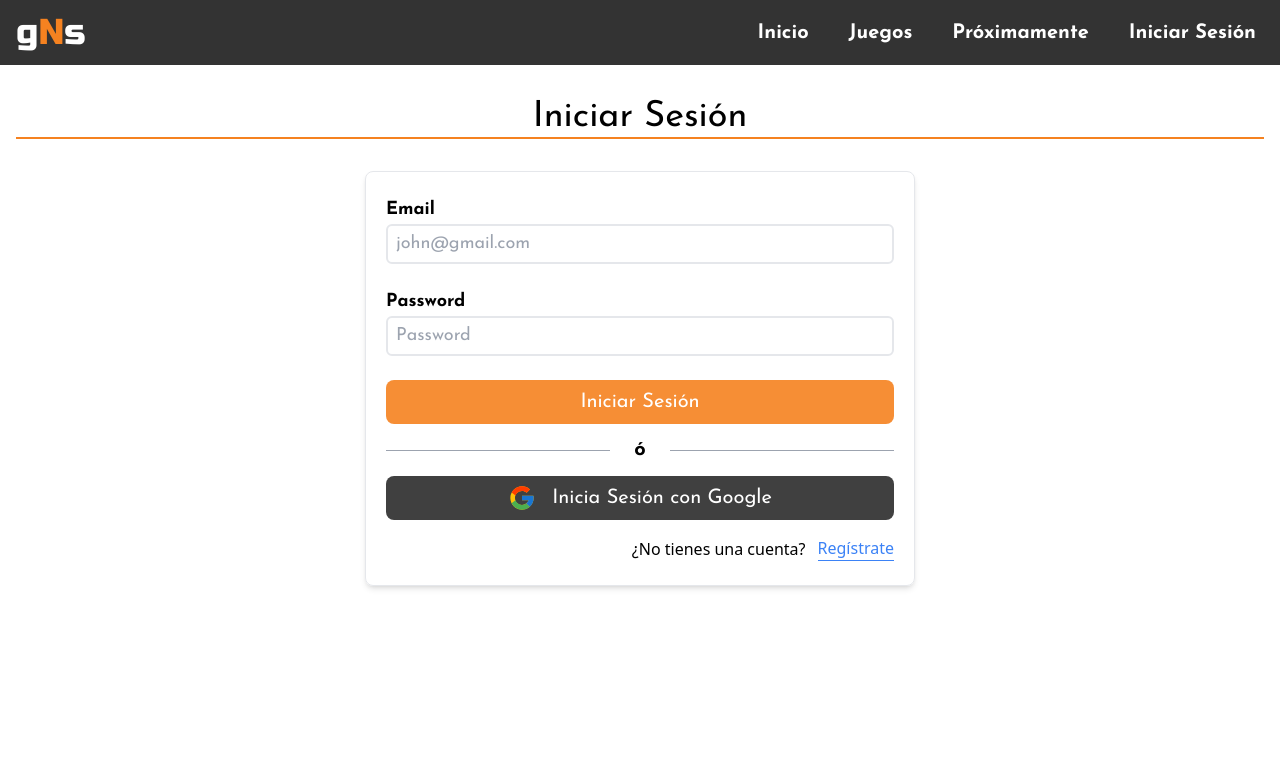
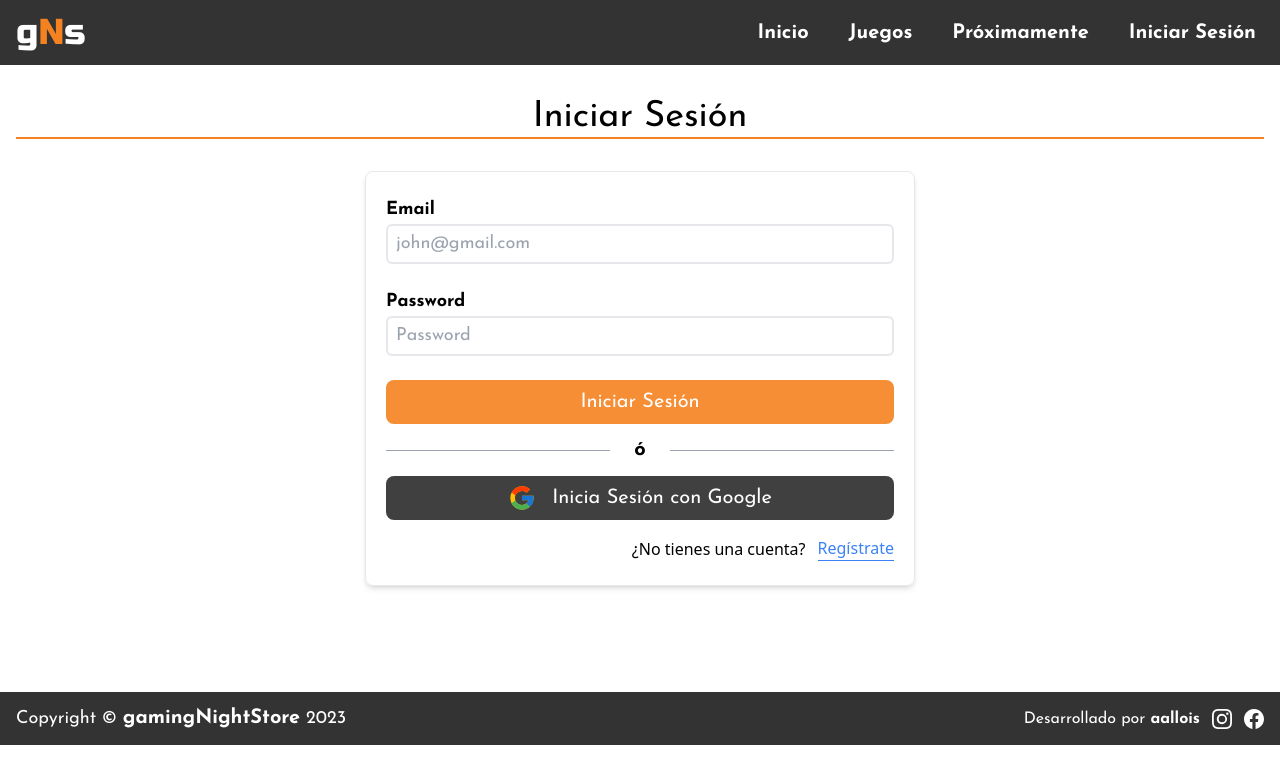
Before and after one commit to alloisa2005/gamingNightStore, a Next.js app: page /signin in a window 1280 px wide. Shown: the top 784 px of the page. Built offline with nearby package versions, Linux system fonts and the light colour scheme; no server answers.

Commit message:
feat: Ajustes varios

```diff
--- a/src/app/globals.css
+++ b/src/app/globals.css
@@ -5,7 +5,7 @@
 @tailwind utilities;
 
 .contenedor {
-  @apply max-w-[1350px] h-full mx-auto px-4 my-4
+  @apply max-w-[1350px] h-full mx-auto px-4
 }
 
 .titulo {
--- a/src/app/juegos/page.jsx
+++ b/src/app/juegos/page.jsx
@@ -3,7 +3,7 @@ import SearchBar from "@/components/SearchBar"
 const Juegos = () => {
 
   return (
-    <div className='contenedor'>
+    <div className='contenedor my-3'>
       <h1 className="titulo">Juegos</h1>
 
       <SearchBar />
--- a/src/app/layout.js
+++ b/src/app/layout.js
@@ -11,6 +11,7 @@ const russo = Russo_One({ subsets: ['latin'], variable: '--font-russo', weight:
 export const metadata = {
   title: 'Gaming Night Store',
   description: 'Developed by aallois',
+  keywords: ['gaming, store, aallois, nextjs, reactjs, tailwindcss'],
 }
 
 export default function RootLayout({ children }) {
@@ -20,6 +21,7 @@ export default function RootLayout({ children }) {
         <Providers>
           <Navbar />
           {children}
+          <Footer />
         </Providers>
       </body>
     </html>
--- a/src/app/proximamente/page.jsx
+++ b/src/app/proximamente/page.jsx
@@ -2,7 +2,7 @@ import React from 'react'
 
 const Proximamente = () => {
   return (
-    <div className='contenedor'>
+    <div className='contenedor my-3'>
       <h1 className='titulo'>Próximamente en nuestra tienda</h1>
     </div>
   )
--- a/src/app/signin/page.jsx
+++ b/src/app/signin/page.jsx
@@ -3,7 +3,7 @@ import React from "react";
 
 const SignIn = () => {
   return (
-    <div className="contenedor">
+    <div className="contenedor min-h-[595px]">
       <div className="flex flex-col items-center justify-center w-full h-full mt-8">
         <h1 className="select-none text-center font-josefin text-2xl lg:text-4xl border-b-2 border-naranja w-full">
           Iniciar Sesión
--- a/src/components/ComoComprar.jsx
+++ b/src/components/ComoComprar.jsx
@@ -4,13 +4,15 @@ import { ComoComprarCard } from './ComoComprarCard'
 
 const ComoComprar = () => {
   return (
-    <div className='contenedor'>
-      <h1 className='font-josefin border-b-2 border-naranja text-2xl lg:text-3xl'>¿Cómo comprar?</h1>
+    <div className='bg-black/80'>
+      <div className='contenedor py-4'>
+        <h1 className='font-josefin border-b-2 border-naranja text-3xl lg:text-4xl text-white'>¿Cómo comprar?</h1>
 
-      <ComoComprarCard foto={"/images/choose-game.png"} titulo='Busca Tu Juego Favorito' subTitulo='Selecciona de nuestra tienda, más de 300 títulos.' />
-      <ComoComprarCard foto={'/images/create-account.png'} titulo='Crea Tu Cuenta' subTitulo='Completa tus datos y listo, ya tienes una cuenta.' reverse/>
-      <ComoComprarCard foto={'/images/payment.png'} titulo='Elige como pagar' subTitulo='Espera el juego en tu casa que te lo llevamos.' />
+        <ComoComprarCard foto={"/images/choose-game.png"} titulo='Busca Tu Juego Favorito' subTitulo='Selecciona de nuestra tienda, más de 300 títulos.' />
+        <ComoComprarCard foto={'/images/create-account.png'} titulo='Crea Tu Cuenta' subTitulo='Completa tus datos y listo, ya tienes una cuenta.' reverse/>
+        <ComoComprarCard foto={'/images/payment.png'} titulo='Elige como pagar' subTitulo='Espera el juego en tu casa que te lo llevamos.' />
 
+      </div>
     </div>
   )
 }
--- a/src/components/ComoComprarCard.jsx
+++ b/src/components/ComoComprarCard.jsx
@@ -3,7 +3,7 @@ import React from "react";
 
 export const ComoComprarCard = ({foto, titulo, subTitulo, reverse=false}) => {
   return (
-    <div className={`flex flex-col items-center justify-around ${reverse ? 'md:flex-row-reverse' : 'md:flex-row'} w-full my-5 bg-black/80 py-6 rounded-lg shadow-lg`}>
+    <div className={`px-4 flex flex-col items-center justify-around ${reverse ? 'md:flex-row-reverse' : 'md:flex-row'} w-full my-5 bg-black/80 py-6 rounded-lg shadow-lg`}>
       <div className="my-4">
         <div className="flex justify-center items-center gap-3">
           <p className="h-4 w-4 bg-naranja animate-pulse rounded-full"></p>
--- a/src/components/Footer.jsx
+++ b/src/components/Footer.jsx
@@ -6,9 +6,9 @@ const Footer = () => {
   const anio = new Date().getFullYear();
 
   return (
-    <div className='bg-primario'>
-      <div className='contenedor py-3 text-white font-poppins flex flex-col md:flex-row justify-center md:justify-between items-center gap-4'>
-        <h1 className='text-lg'>Copyright &copy; gamingNightStore {anio}</h1>
+    <div className='bg-black/80'>
+      <div className='contenedor py-3 text-white font-poppins flex flex-col md:flex-row justify-center md:justify-between items-center gap-4 font-josefin'>
+        <h1 className='text-lg'>Copyright &copy; <span className='font-bold text-xl'>gamingNightStore</span> {anio}</h1>
         <div className='flex items-center gap-3'>
           <h1>Desarrollado por <span className='font-bold'>aallois</span></h1>
           <BsInstagram size={20} className='text-white cursor-pointer hover:text-red-500 ease-out duration-300'/>
--- a/src/components/VisitarTienda.jsx
+++ b/src/components/VisitarTienda.jsx
@@ -3,12 +3,16 @@ import React from 'react'
 
 const VisitarTienda = () => {
   return (
-    <div className='contenedor flex justify-center items-center py-2 my-2'>
-      <Link href={'/juegos'}
-        className='font-bold bg-naranja/90 hover:bg-naranja px-3 py-2 text-white rounded-lg text-xl font-josefin ease-out duration-300 hover:shadow-md'>
-        Nuestros Juegos
-      </Link>
-    </div>
+    <section className='bg-black/80 w-full pb-6'>
+
+      <div className='contenedor flex justify-center items-center'>
+        <Link href={'/juegos'}
+          className='font-bold bg-naranja/90 hover:bg-naranja px-3 py-2 text-white rounded-lg text-xl font-josefin ease-out duration-300 hover:shadow-md'>
+          Nuestros Juegos
+        </Link>
+      </div>
+
+    </section>
   )
 }
 
```
